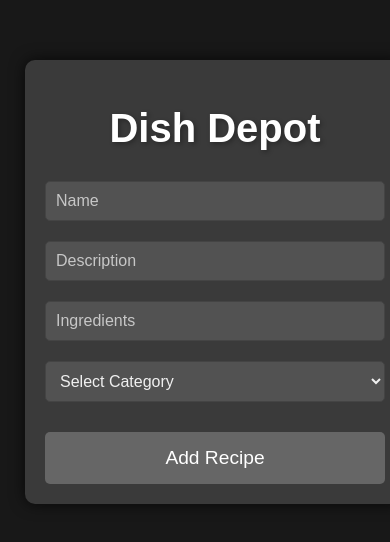
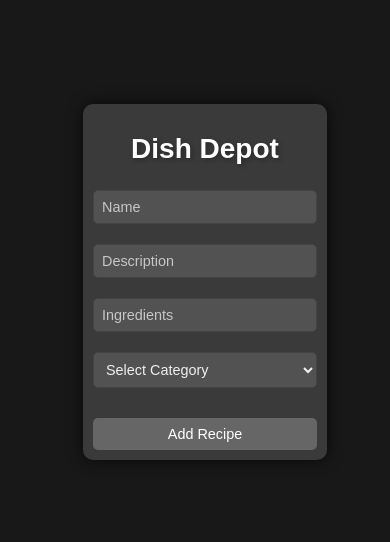
Before and after one commit to dmcclellan3/recipe-book, a React (Vite) app in the folder recipe-book/: page / in a window 390 px wide. Shown: the part 140-682 px from the top of the page. Built offline with nearby package versions, Linux system fonts and the light colour scheme.

Commit message:
updating CSS for responsiveness

```diff
--- a/recipe-book/src/index.css
+++ b/recipe-book/src/index.css
@@ -121,3 +121,60 @@ label {
 .required-message.hidden {
   display: none;
 }
+
+/* Responsive styles */
+@media (max-width: 768px) {
+  .App {
+    padding: 15px;
+  }
+
+  h1 {
+    font-size: 2rem;
+    margin-bottom: 15px;
+  }
+
+  input[type="text"],
+  select,
+  button {
+    font-size: 1rem;
+    padding: 10px;
+  }
+
+  .recipes {
+    grid-template-columns: 1fr;
+  }
+
+  .recipe-item {
+    padding: 10px;
+  }
+}
+
+@media (max-width: 480px) {
+  .App {
+    padding: 10px;
+  }
+
+  h1 {
+    font-size: 1.75rem;
+  }
+
+  input[type="text"],
+  select,
+  button {
+    font-size: 0.9rem;
+    padding: 8px;
+  }
+
+  .recipes {
+    gap: 15px;
+  }
+
+  .recipe-item {
+    padding: 8px;
+  }
+
+  .required-message {
+    font-size: 0.9rem;
+    padding: 8px;
+  }
+}
```
